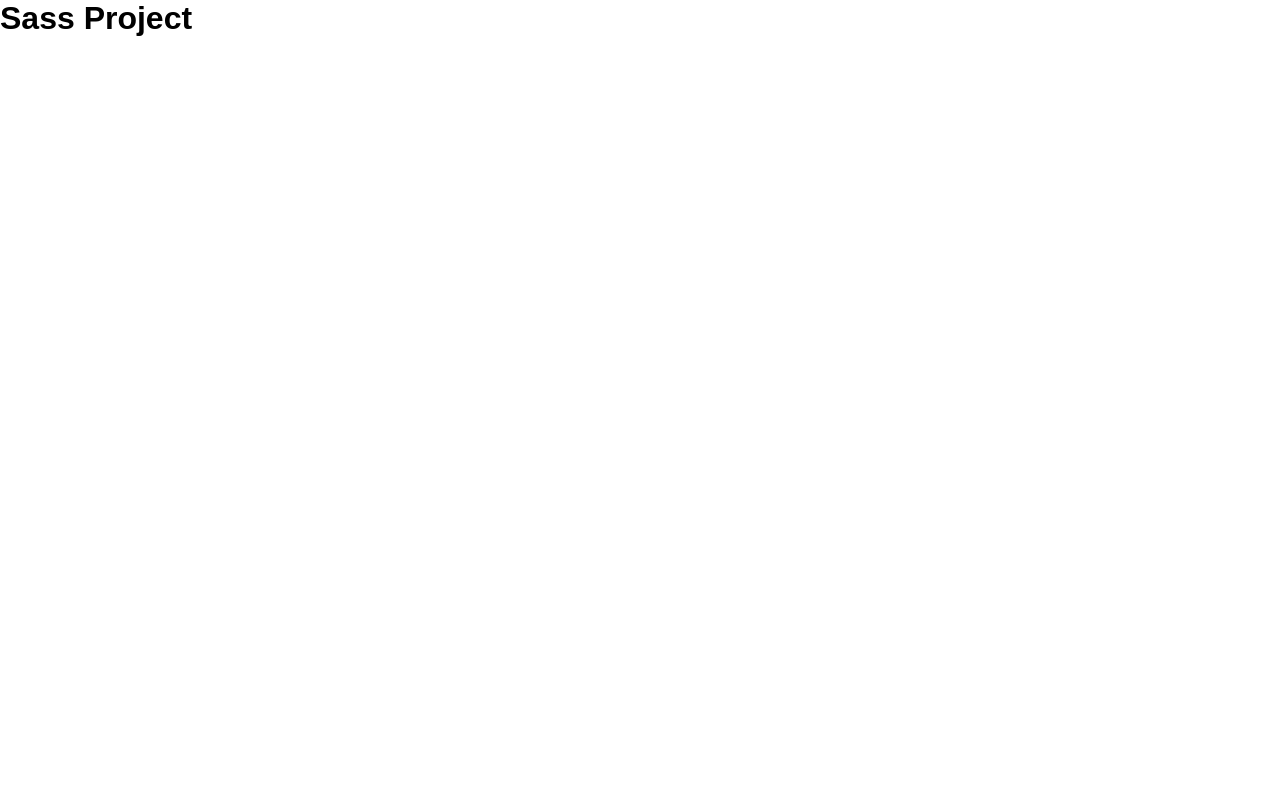
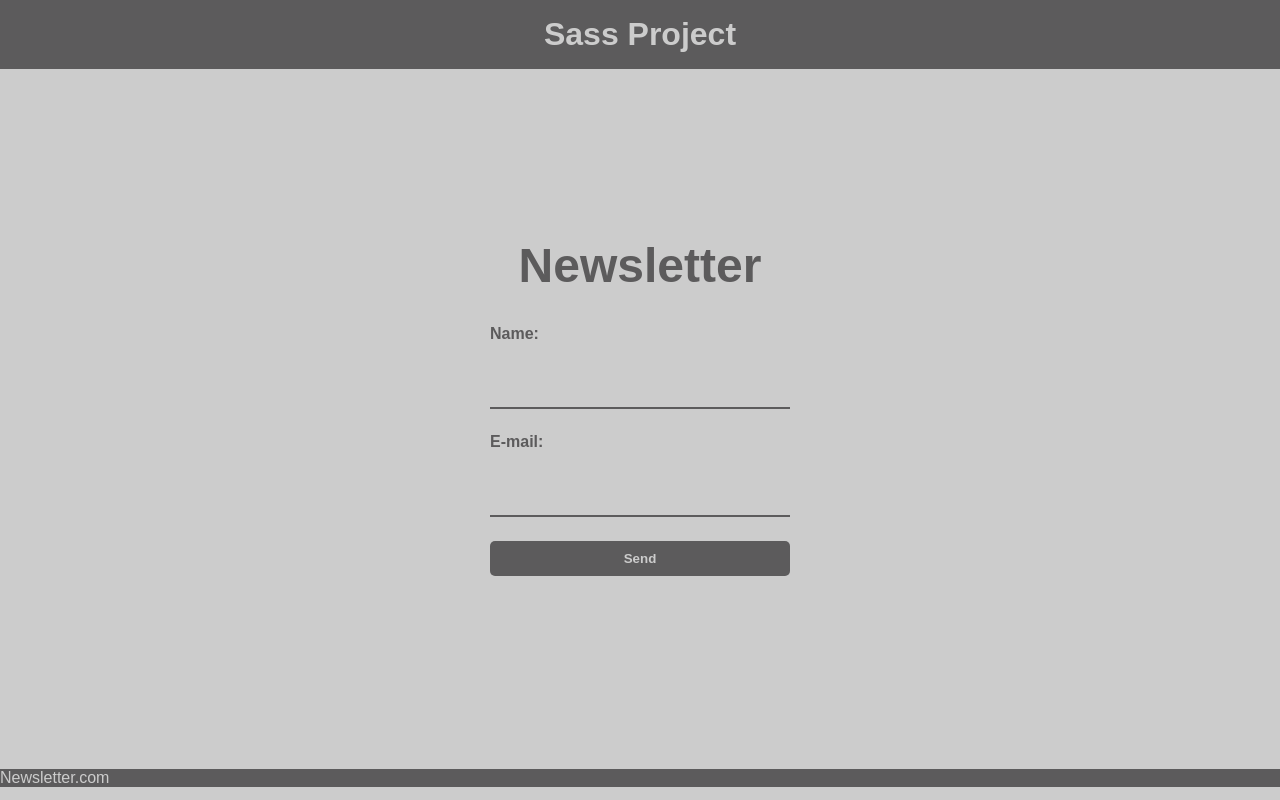
Before and after one commit to Wellinton-A/sass-project, a website: page index.html in a window 1280 px wide. Drawn offline with Linux system fonts and the light colour scheme.

Commit message:
project complet

```diff
--- a/index.html
+++ b/index.html
@@ -15,6 +15,22 @@
             </h1>
         </div>
     </header>
-
+    <div class="form-container container">
+        <form>
+            <h2>
+                Newsletter
+            </h2>
+            <label for="name">Name:</label>
+            <input type="text" >
+            <label for="email">E-mail:</label>
+            <input type="text" >
+            <button type="submit">Send</button>
+        </form>
+    </div>
+    <footer>
+        <div class="container">
+            Newsletter.com
+        </div>
+    </footer>
 </body>
 </html>
--- a/source/config/variables.scss
+++ b/source/config/variables.scss
@@ -1 +1,3 @@
 $mainFont: sans-serif;
+$mainColor: #cccccc;
+$secondaryColor: #5c5b5c;
--- a/source/main.scss
+++ b/source/main.scss
@@ -1 +1,94 @@
 @use "config/reset";
+@use "config/variables";
+@use "sass:math";
+
+@mixin formUse() {
+    width: 100%;
+    border: none;
+    display: block;
+    margin: 24px auto;
+}
+
+@function textToEm($aimPixel, $contextPixel: 16px) {
+    @return math.div($aimPixel, $contextPixel)+em;
+}
+
+body {
+    background-color: variables.$mainColor;
+}
+
+header {
+    background-color: variables.$secondaryColor;
+    padding: 16px;
+
+    .container {
+        max-width: 1024px;
+        margin: 0 auto;
+        text-align: center;
+
+        h1 {
+            color: variables.$mainColor;
+        }
+    }
+}
+
+.form-container {
+    width: 100vw;
+    height: calc(100vh - 100px);
+    display: flex;
+    flex-direction: column;
+    align-items: center;
+    justify-content: center;
+
+    form {
+        width: 100%;
+        max-width: 300px;
+
+        h2 {
+            color: variables.$secondaryColor;
+            font-size: textToEm(48px);
+            margin-bottom: 32px;
+            text-align: center;
+        }
+
+        label {
+            font-weight: bold;
+            color: variables.$secondaryColor;
+        }
+
+        input {
+            @include formUse();
+
+            background-color: variables.$mainColor;
+            border-bottom: 2px solid variables.$secondaryColor;
+            height: 5vh;
+            text-align: center;
+
+            &:focus {
+                outline: none;
+                border-color: variables.$secondaryColor;
+                text-align: center;
+            }
+        }
+
+        button {
+            @include formUse();
+
+            padding: 10px 0;
+            font-weight: bold;
+            background-color: variables.$secondaryColor;
+            color: variables.$mainColor;
+            border-radius: 5px;
+            cursor: pointer;
+
+            &:hover {
+                background-color: darken(variables.$mainColor, 50%);
+            }
+        }
+    }
+}
+
+footer {
+    background-color: variables.$secondaryColor;
+    color: variables.$mainColor;
+}
```
Also changed, not shown: build/main.css, 1 other file.
